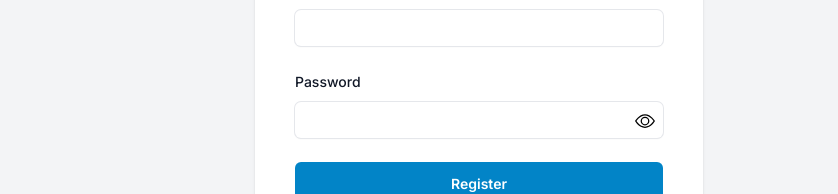
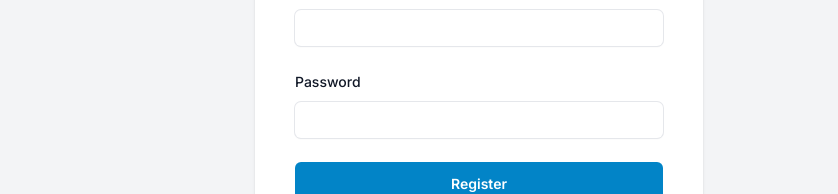
Before and after one commit to Saifmalik2004/messengerwithnext, a Next.js app: page / in a window 1280 px wide. Shown: the part 1537-1731 px from the top of the page, without its empty margins (161-999 px from the left). Built offline with nearby package versions, Linux system fonts and the light colour scheme.

Commit message:
add disable in eye button

```diff
--- a/app/(site)/components/AuthForm.tsx
+++ b/app/(site)/components/AuthForm.tsx
@@ -13,6 +13,8 @@ function AuthForm() {
     const [variant, setVariant] = useState<Variant>("REGISTER");
     const [isLoading, setIsLoading] = useState(false);
     const [showPassword, setShowPassword] = useState(false);
+    const [password, setPassword] = useState(''); // Track password value
+
     const toggleVariant = useCallback(() => {
         if (variant === "LOGIN") {
             setVariant('REGISTER');
@@ -56,16 +58,13 @@ function AuthForm() {
             <div className="bg-white px-4 py-8 shadow sm:rounded-lg sm:px-10">
                 <form className='space-y-6' onSubmit={handleSubmit(onSubmit)}>
                     {variant === 'REGISTER' && (
-
                         <Input
                             id='name'
                             label='Name'
                             register={register}
                             errors={errors}
+                            disabled={isLoading}
                         />
-
-
-
                     )}
                     <Input
                         id='email'
@@ -73,6 +72,7 @@ function AuthForm() {
                         type='text'
                         register={register}
                         errors={errors}
+                        disabled={isLoading}
                     />
                     <div className="relative">
                         <Input
@@ -81,7 +81,10 @@ function AuthForm() {
                             type={showPassword ? 'text' : 'password'}
                             register={register}
                             errors={errors}
+                            disabled={isLoading}
+                            onChange={(e) => setPassword(e.target.value)} // Track password input
                         />
+                        {password.length > 0 && ( // Conditionally render the eye button
                             <button
                                 type="button"
                                 onClick={() => setShowPassword(!showPassword)}
@@ -89,6 +92,7 @@ function AuthForm() {
                             >
                                 {showPassword ? <FiEyeOff className="w-5 h-5" /> : <BsEye className="w-5 h-5" />}
                             </button>
+                        )}
                     </div>
                     <div>
                         <Button
@@ -104,9 +108,6 @@ function AuthForm() {
                     <div className="relative">
                         <div className="absolute inset-0 flex items-center">
                             <div className="w-full border-t border-gray-300"/>
-
-
-
                         </div>
                         <div className='relative flex justify-center text-gray-500 text-sm'>
                             <span className='bg-white px-2 text-gray-500'>
@@ -128,7 +129,6 @@ function AuthForm() {
                         className="underline cursor-pointer text-sky-500">
                         {variant==="LOGIN"? "Create an account":"Login"}
                     </div>
-
                 </div>
             </div>
         </div>
--- a/app/components/inputs/Input.tsx
+++ b/app/components/inputs/Input.tsx
@@ -10,7 +10,8 @@ interface InputProps{
     required?:boolean;
     register:UseFormRegister<FieldValues>,
     errors:FieldErrors,
-    disabled?:boolean
+    disabled?:boolean,
+    onChange?: (e: React.ChangeEvent<HTMLInputElement>) => void;
 }
 
 const Input:React.FC<InputProps>=({
@@ -20,7 +21,8 @@ const Input:React.FC<InputProps>=({
     required,
     register,
     errors,
-    disabled
+    disabled,
+    onChange
 })=> {
   return (
     <div>
@@ -28,7 +30,7 @@ const Input:React.FC<InputProps>=({
               {label}
         </label>
         <div className="mt-2">
-            <input id={id} disabled={disabled}  autoComplete={id} type={type} {...register(id,{required})}
+            <input id={id} disabled={disabled}  autoComplete={id} type={type}   {...register(id,{required})} onChange={onChange}
             className={clsx(' form-input block w-full rounded-md border-0 py-1.5 text-gray-900 shadow-sm ring-1 ring-gray-200 sm:text-sm sm:leading-6 focus:ring-sky-700',errors[id] && 'focus:ring-rose-500',disabled &&'opacity-50 cursor-default')} />
         </div>
     </div>
```
Lines whose indentation alone changed are shown as unchanged.
